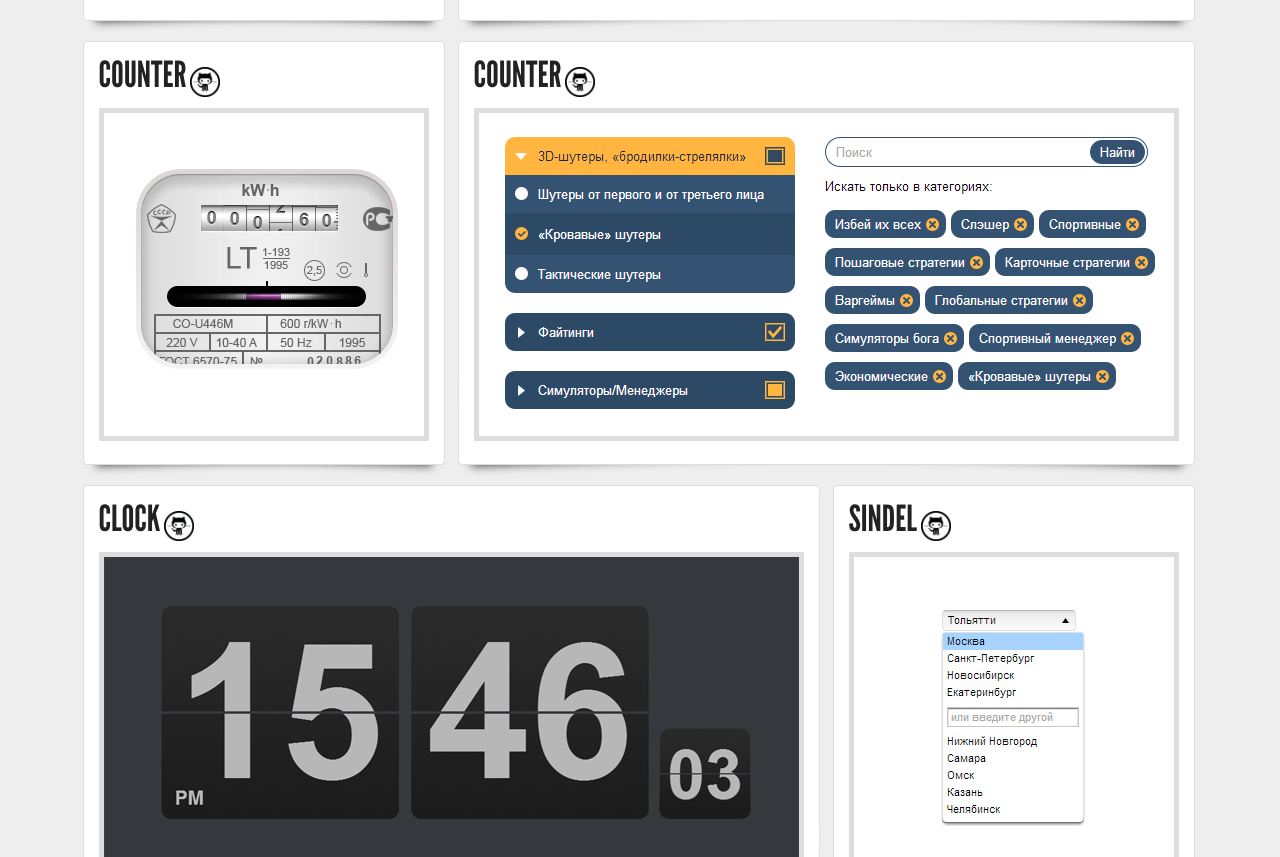
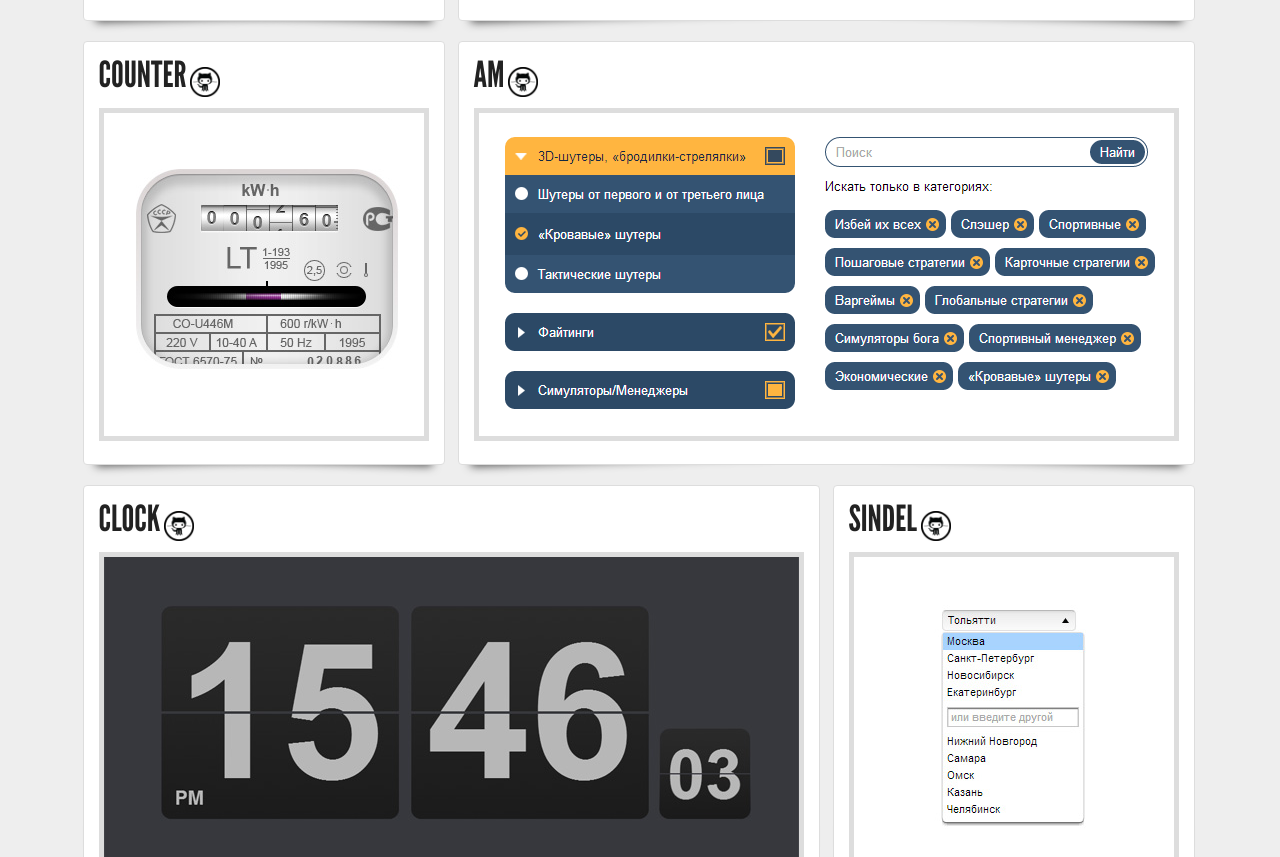
Before and after one commit to maiordom/maiordom.github.io, a plain HTML site: page index.html in a window 1280 px wide. Shown: the part 1032-1889 px from the top of the page. Drawn offline with nearby package versions, Linux system fonts and the light colour scheme.

Commit message:
Counter -> Am

```diff
--- a/index.html
+++ b/index.html
@@ -262,7 +262,7 @@
             <div class="port-item port-col2 port-pet">
 
                 <div class="port-top">
-                    <h2 class="port-title">Counter</h2>
+                    <h2 class="port-title">Am</h2>
                     <a class="port-github" target="_blank" href="https://github.com/maiordom/css-live/tree/master/am">
                         <img src="images/github_icon.png" width="30" height="30">
                     </a>
```
